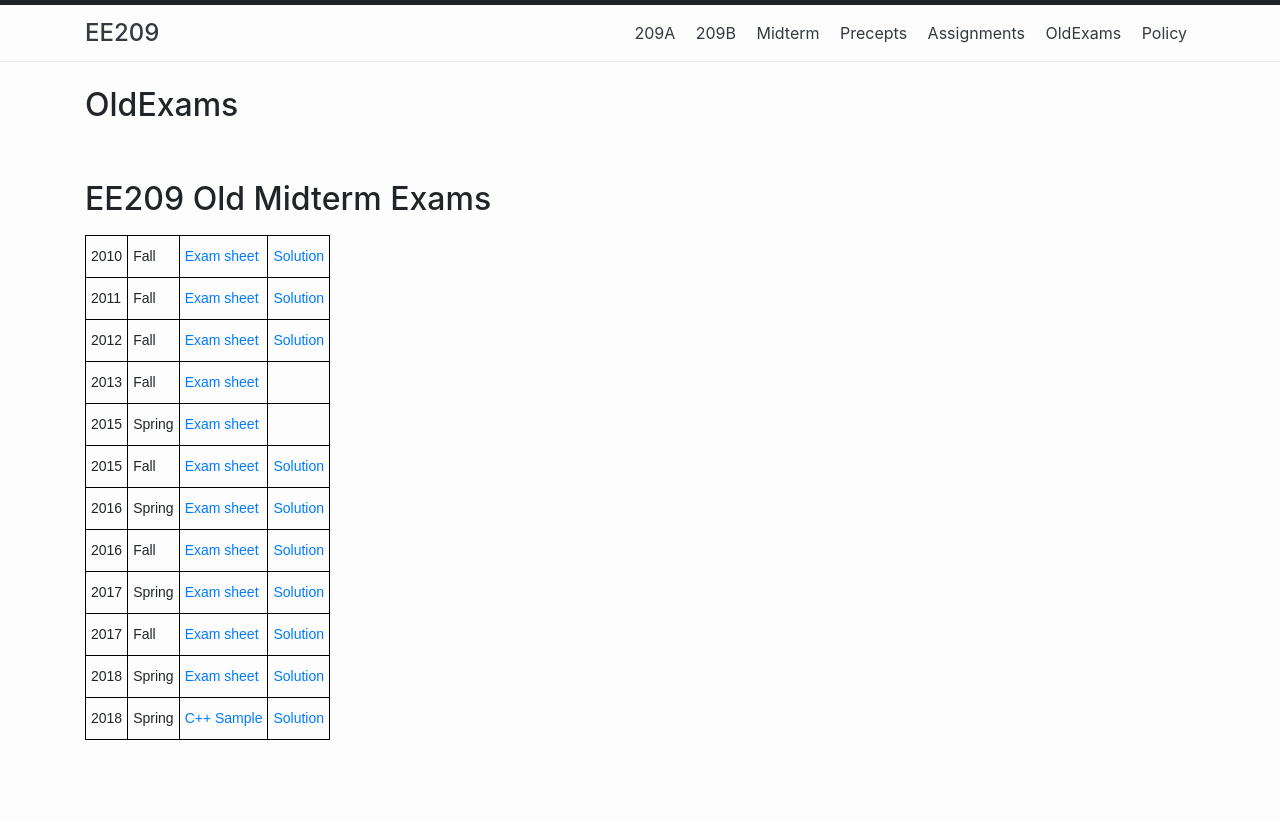
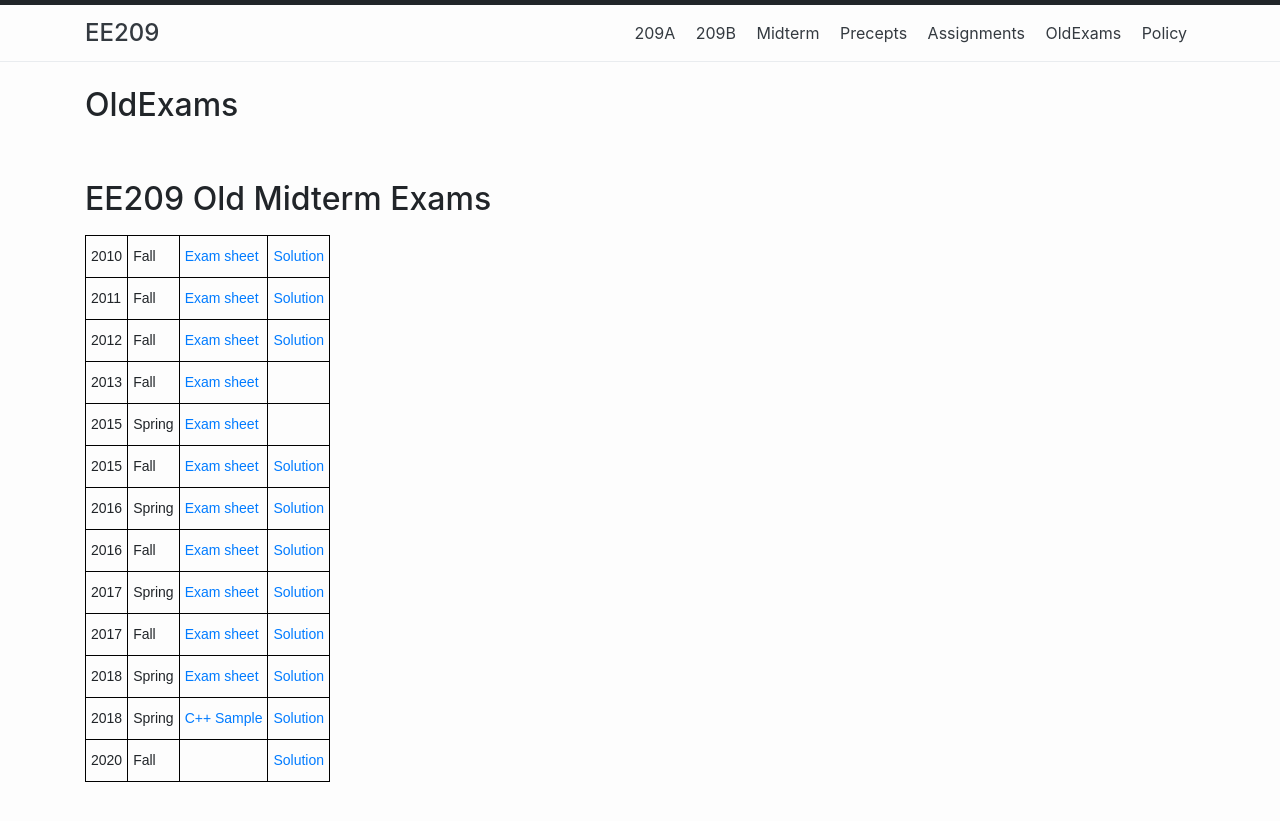
Before and after one commit to ee209-2020-fall/ee209-2020-fall, a Jekyll site: the page built from exams.md, in a window 1280 px wide. Shown: the top 821 px of the page. Built offline with Jekyll 4.4.1, drawn with Linux system fonts in a browser that asks for light colours.

Commit message:
2020midterm solution upload

```diff
--- a/exams.md
+++ b/exams.md
@@ -93,6 +93,12 @@ permalink: /oldExams/
     <td class="tg-0lax"><a href="../oldmidterm/spring18c++sample_KAIST.pdf">C++ Sample</a></td>
     <td class="tg-0lax"><a href="../oldmidterm/spring18c++sample_KAISTans.pdf">Solution</a></td>
   </tr>
+  <tr>
+    <td class="tg-0lax">2020</td>
+    <td class="tg-0lax">Fall</td>
+    <td class="tg-0lax"></td>
+    <td class="tg-0lax"><a href="../oldmidterm/fall20exam_KAISTans.pdf">Solution</a></td>
+  </tr>
 </tbody>
 </table>
 
```
Also changed, not shown: 1 other file.
